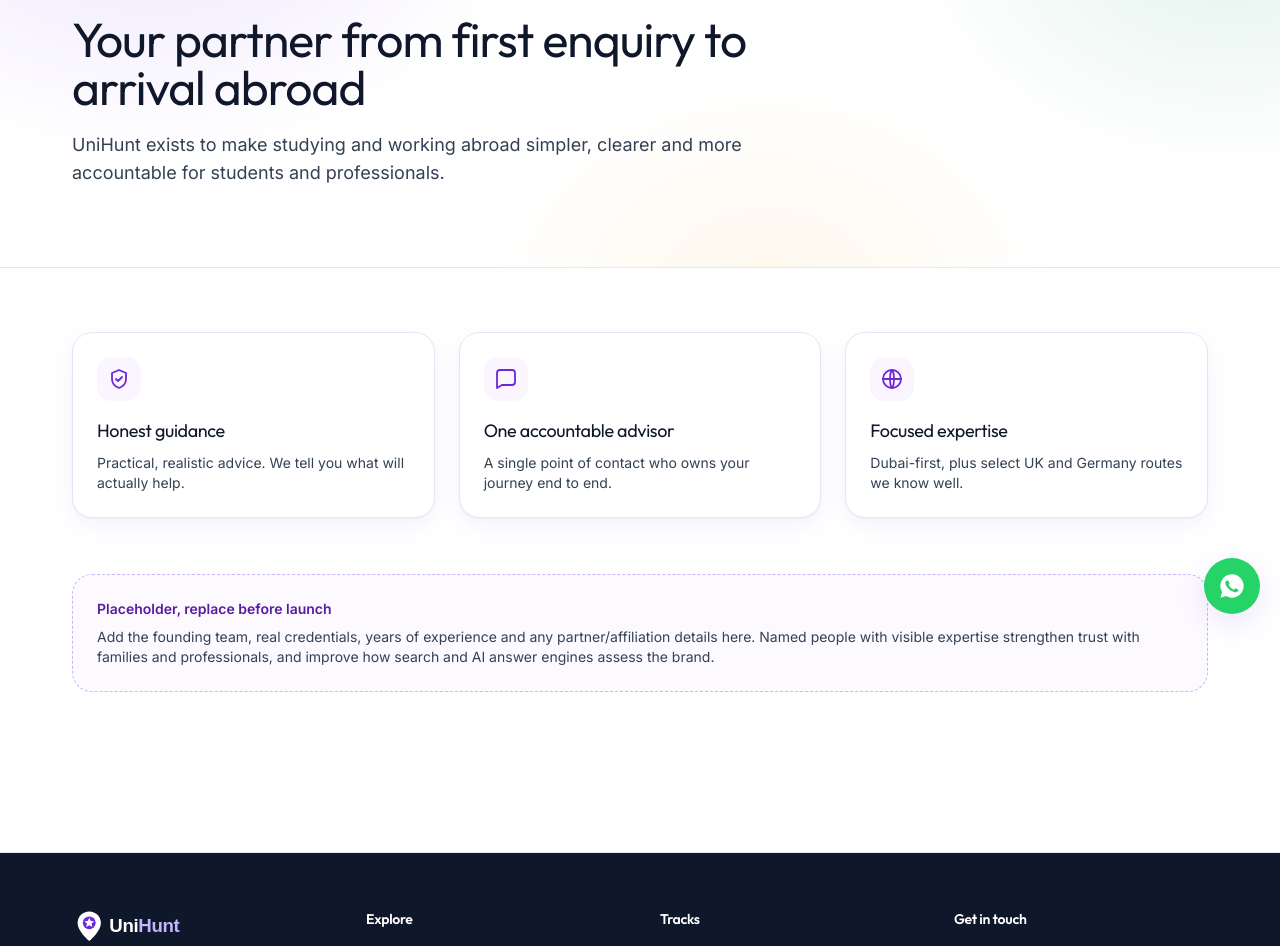
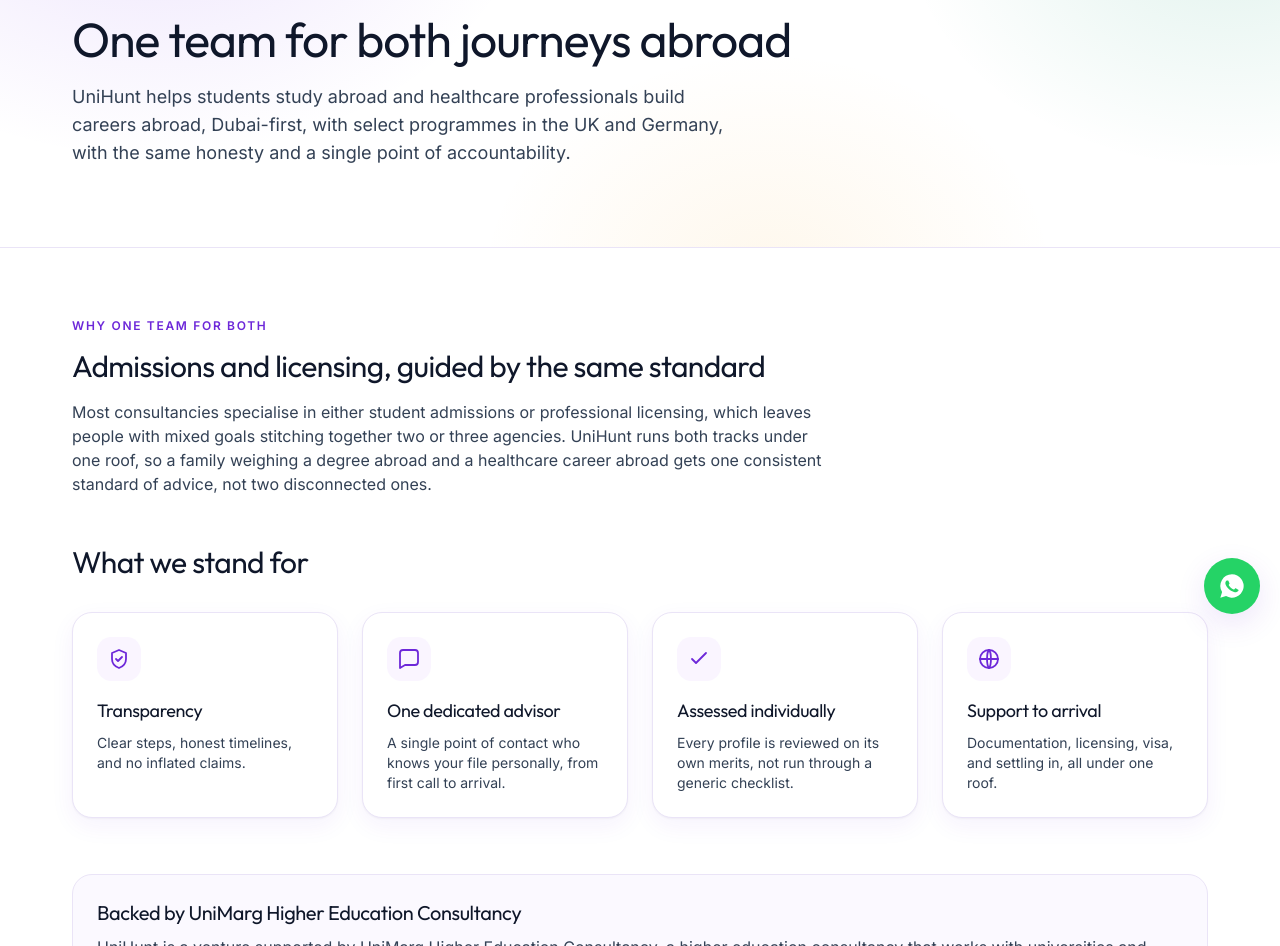
Before and after one commit to Kaypee-43/unihunt-website, a Next.js app: page /about in a window 1280 px wide. Shown: the part 166-1112 px from the top of the page. Built offline with nearby package versions, Linux system fonts and the light colour scheme; no server answers.

Commit message:
Update page.tsx

```diff
--- a/src/app/about/page.tsx
+++ b/src/app/about/page.tsx
@@ -3,44 +3,72 @@
 import Reveal from '@/components/Reveal';
 import JsonLd from '@/components/JsonLd';
 import { breadcrumbSchema, organizationSchema } from '@/lib/schema';
-import { IconShield, IconChat, IconGlobe } from '@/components/Icons';
+import { IconShield, IconChat, IconCheck, IconGlobe } from '@/components/Icons';
+import { site } from '@/lib/site';
 
 export const metadata: Metadata = {
   title: 'About UniHunt',
-  description: 'UniHunt helps students study abroad and professionals build careers abroad, with one accountable advisor guiding every step. Dubai-first, with select UK and Germany programmes.',
+  description: 'UniHunt helps students study abroad and healthcare professionals build careers abroad, with one accountable advisor guiding every step. Dubai-first, with select UK and Germany programmes.',
   alternates: { canonical: '/about' },
 };
 
 const values = [
-  { icon: IconShield, t: 'Honest guidance', d: 'Practical, realistic advice. We tell you what will actually help.' },
-  { icon: IconChat, t: 'One accountable advisor', d: 'A single point of contact who owns your journey end to end.' },
-  { icon: IconGlobe, t: 'Focused expertise', d: 'Dubai-first, plus select UK and Germany routes we know well.' },
+  { icon: IconShield, t: 'Transparency', d: 'Clear steps, honest timelines, and no inflated claims.' },
+  { icon: IconChat, t: 'One dedicated advisor', d: 'A single point of contact who knows your file personally, from first call to arrival.' },
+  { icon: IconCheck, t: 'Assessed individually', d: 'Every profile is reviewed on its own merits, not run through a generic checklist.' },
+  { icon: IconGlobe, t: 'Support to arrival', d: 'Documentation, licensing, visa, and settling in, all under one roof.' },
 ];
 
 export default function Page() {
   return (
     <>
       <JsonLd data={[organizationSchema(), breadcrumbSchema([{ name: 'Home', path: '/' }, { name: 'About', path: '/about' }])]} />
-      <PageHero eyebrow="About us" title="Your partner from first enquiry to arrival abroad"
-        intro="UniHunt exists to make studying and working abroad simpler, clearer and more accountable for students and professionals." />
+      <PageHero eyebrow="About us" title="One team for both journeys abroad"
+        intro="UniHunt helps students study abroad and healthcare professionals build careers abroad, Dubai-first, with select programmes in the UK and Germany, with the same honesty and a single point of accountability." />
+
       <section className="container-page py-16">
-        <div className="grid gap-6 md:grid-cols-3">
+        <Reveal>
+          <div className="max-w-3xl">
+            <p className="eyebrow">Why one team for both</p>
+            <h2 className="mt-3 text-2xl sm:text-3xl">Admissions and licensing, guided by the same standard</h2>
+            <p className="mt-4 text-body">
+              Most consultancies specialise in either student admissions or professional licensing, which leaves people with mixed goals
+              stitching together two or three agencies. UniHunt runs both tracks under one roof, so a family weighing a degree abroad and a
+              healthcare career abroad gets one consistent standard of advice, not two disconnected ones.
+            </p>
+          </div>
+        </Reveal>
+
+        <div className="mt-12">
+          <Reveal><h2 className="text-2xl sm:text-3xl">What we stand for</h2></Reveal>
+          <div className="mt-8 grid gap-6 sm:grid-cols-2 lg:grid-cols-4">
             {values.map((v, i) => (
-            <Reveal key={v.t} delay={i * 0.08}>
+              <Reveal key={v.t} delay={(i % 4) * 0.06}>
                 <div className="card h-full">
                   <div className="flex h-11 w-11 items-center justify-center rounded-xl bg-brand-50 text-brand-700"><v.icon /></div>
-                <h2 className="mt-4 text-lg">{v.t}</h2>
+                  <h3 className="mt-4 text-lg">{v.t}</h3>
                   <p className="mt-2 text-sm text-body">{v.d}</p>
                 </div>
               </Reveal>
             ))}
           </div>
+        </div>
 
         <Reveal>
-          <div className="mt-14 rounded-2xl border border-dashed border-brand-300 bg-brand-50/50 p-6">
+          <div className="mt-14 rounded-2xl border border-line bg-canvas p-6">
+            <h2 className="text-xl">Backed by {site.parent}</h2>
+            <p className="mt-2 text-body">
+              UniHunt is a venture supported by {site.parent}, a higher education consultancy that works with universities and institutions across India.
+              That institutional grounding informs how we guide individual students and professionals abroad.
+            </p>
+          </div>
+        </Reveal>
+
+        <Reveal>
+          <div className="mt-6 rounded-2xl border border-dashed border-brand-300 bg-brand-50/50 p-6">
             <p className="text-sm font-semibold text-brand-800">Placeholder, replace before launch</p>
             <p className="mt-2 text-sm text-body">
-              Add the founding team, real credentials, years of experience and any partner/affiliation details here.
+              Add the founding team, real credentials, years of experience and any partner or affiliation details here.
               Named people with visible expertise strengthen trust with families and professionals, and improve how
               search and AI answer engines assess the brand.
             </p>
```
Lines whose indentation alone changed are shown as unchanged.
